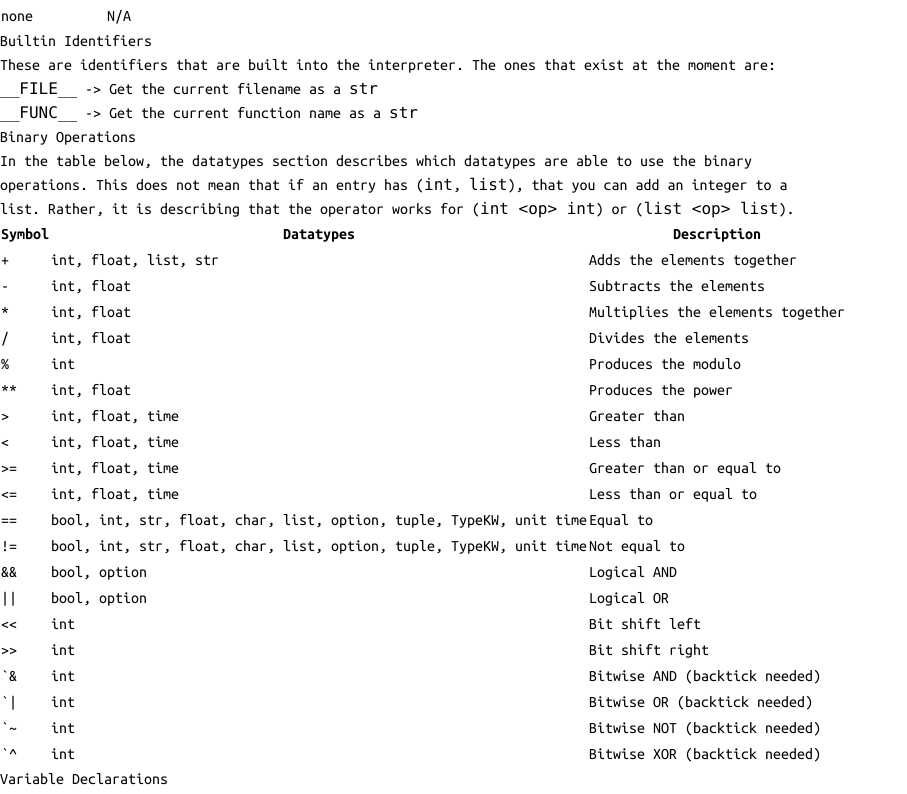
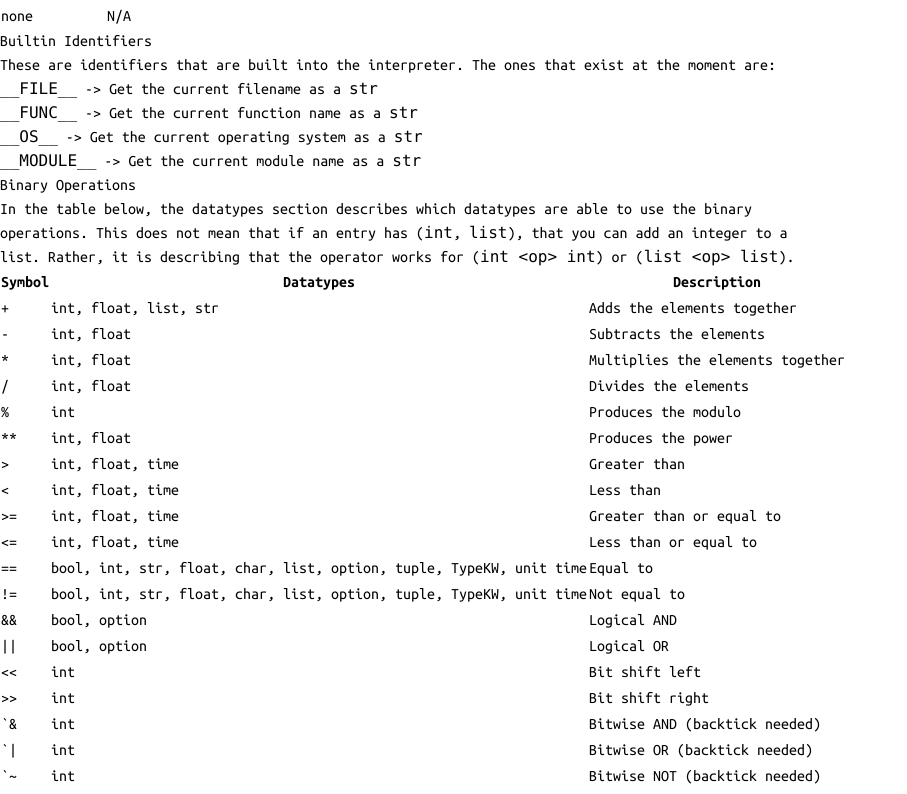
Before and after one commit to malloc-nbytes/EARL-web, a React (Vite) app: page /EARL-web/documentation in a window 1280 px wide. Shown: the part 9145-9939 px from the top of the page, without its empty margins (0-907 px from the left). Built offline with nearby package versions, Linux system fonts and the light colour scheme.

Commit message:
added more builtin identifiers

```diff
--- a/src/pages/Documentation.jsx
+++ b/src/pages/Documentation.jsx
@@ -376,6 +376,8 @@ const grammarAndFeatures = [
                 <EARLInfoIndent>
                     <EARLInfo text='`__FILE__` -> Get the current filename as a `str`' />
                     <EARLInfo text='`__FUNC__` -> Get the current function name as a `str`' />
+                    <EARLInfo text='`__OS__` -> Get the current operating system as a `str`' />
+                    <EARLInfo text='`__MODULE__` -> Get the current module name as a `str`' />
                 </EARLInfoIndent>
             </>
         ),
```
